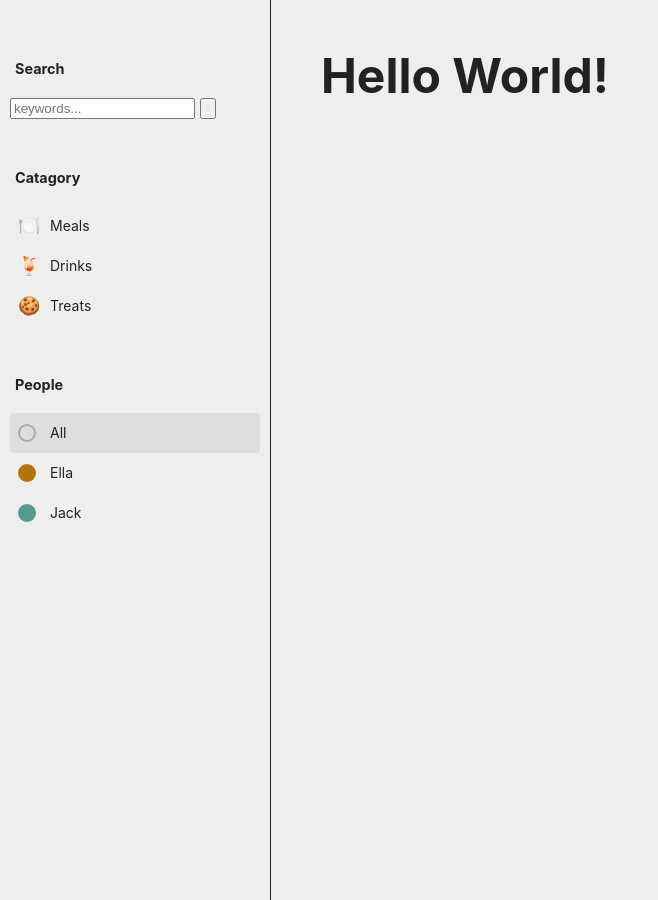
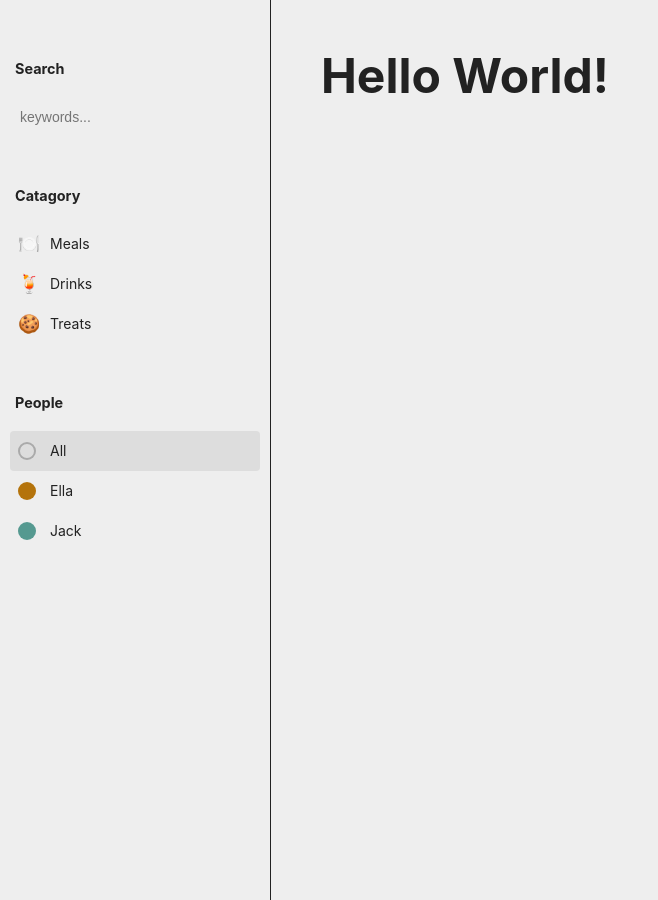
Before and after one commit to qjack001/Git-Cooking, a Jekyll site: the page built from index.html, in a window 1280 px wide. Shown: the whole page, without its empty margins (0-658 px from the left). Built offline with Jekyll 4.4.1, drawn with Linux system fonts in a browser that asks for light colours.

Commit message:
style search

```diff
--- a/_includes/head.html
+++ b/_includes/head.html
@@ -218,6 +218,39 @@
 		display: block;
 	}
 
+	nav form
+	{
+		border-radius: 4px;
+		line-height: 24px;
+	}
+
+	nav form:focus-within
+	{
+		background: #ddd;
+	}
+
+	nav button
+	{
+		border: none;
+		outline: none;
+		background: transparent;
+		padding: 0 5px 0 10px;
+		opacity: 0.5;
+		transform: translateY(1px);
+		cursor: pointer;
+	}
+
+	nav input
+	{
+		background: transparent;
+		border: none;
+		line-height: 40px;
+		width: calc(100% - 40px);
+		padding: 0 0 0 10px;
+		outline: none;
+		font-size: 14px;
+	}
+
 	@keyframes rotate
 	{
 		from { transform: rotate(0deg); }
--- a/_layouts/default.html
+++ b/_layouts/default.html
@@ -61,7 +61,7 @@
 
 				if(keywords.length > 0)
 				{
-					window.location.href = "/Git-Cooking/search?s=" + keywords.join("+");
+					window.location.href = "https://guinane.xyz/Git-Cooking/search?s=" + keywords.join("+");
 				}
 			}
 		</script>
```
